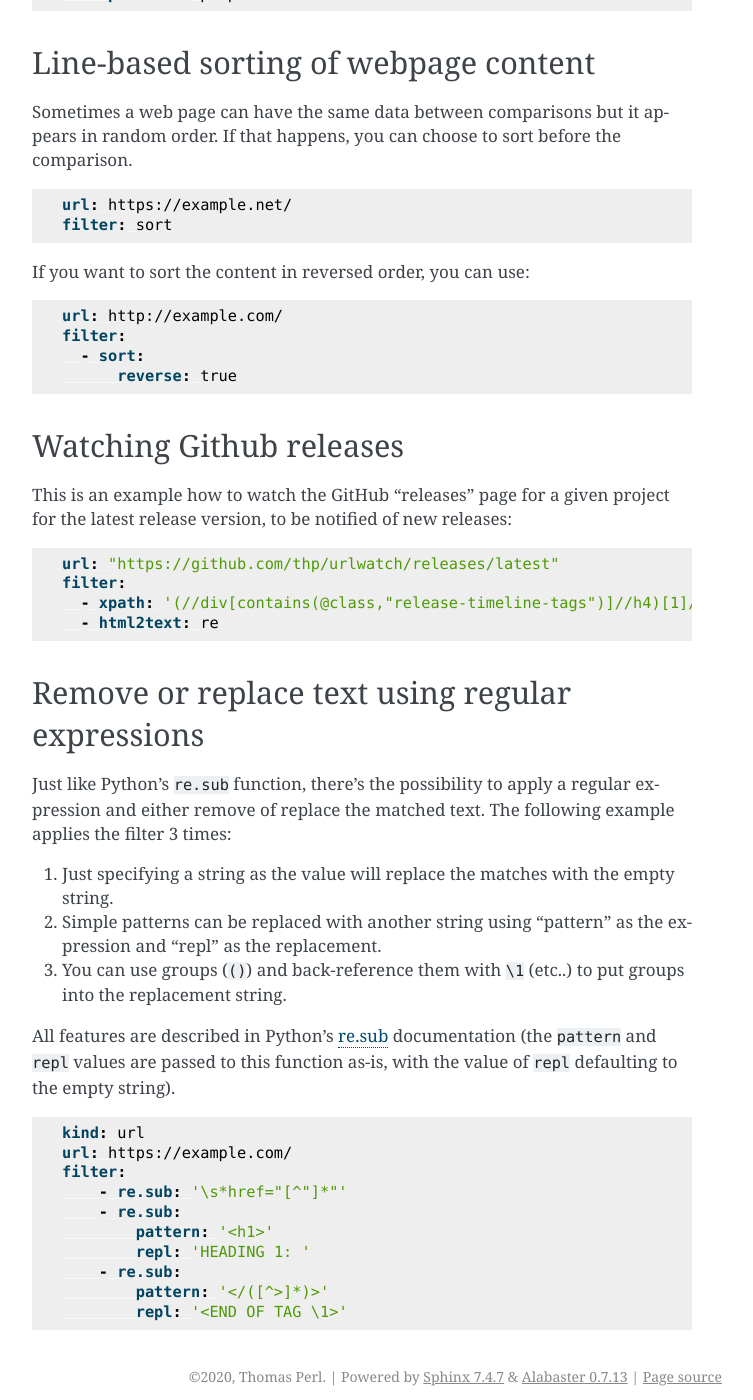
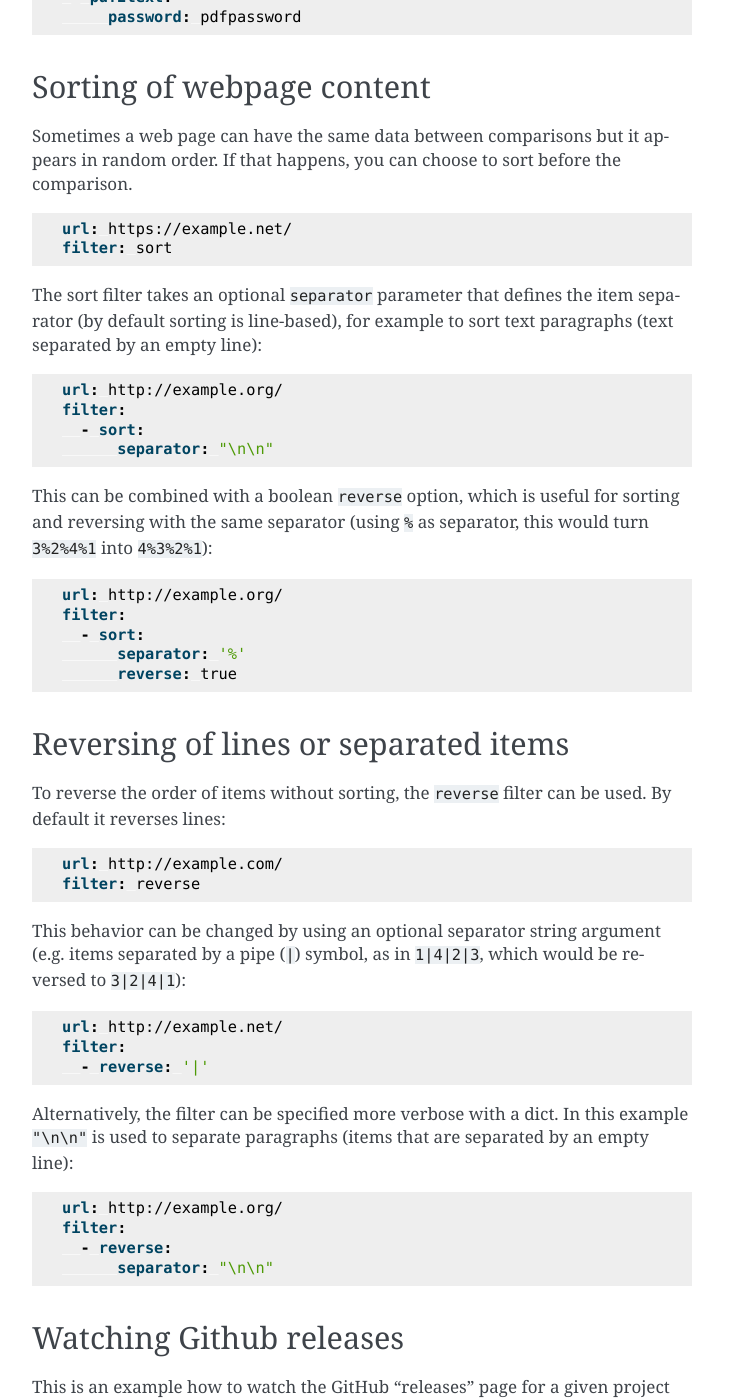
Before and after one commit to thp/urlwatch, a Sphinx documentation site: the page built from docs/source/filters.rst, in a window 1280 px wide and 1400 px high, scrolled down 4233 px. Shown: the whole window, without its empty margins (388-1141 px from the left). Built offline with Sphinx 7.4.7, drawn with Linux system fonts in a browser that asks for light colours; some of the changed text lies outside the part shown.

Commit message:
Add 'reverse' filter, improve 'sort' filter (Closes #497, closes #503)

```diff
--- a/docs/source/filters.rst
+++ b/docs/source/filters.rst
@@ -42,8 +42,9 @@
 - **pdf2text**: Convert PDF to plaintext
 - **ical2text**: Convert `iCalendar`_ to plaintext
 - **re.sub**: Replace text with regular expressions using Python's re.sub
+- **reverse**: Reverse input items
 - **sha1sum**: Calculate the SHA-1 checksum of the content
-- **sort**: Sort the results before comparison
+- **sort**: Sort input items
 - **strip**: Strip leading and trailing whitespace
 - **xpath**: Filter XML/HTML using XPath expressions
 
@@ -257,15 +258,62 @@
    url: https://example.net/
    filter: sort
 
+The sort filter takes an optional ``separator`` parameter that defines
+the item separator (by default sorting is line-based), for example to
+sort text paragraphs (text separated by an empty line):
 
-If you want to sort the content in reversed order, you can use:
+.. code:: yaml
+
+   url: http://example.org/
+   filter:
+     - sort:
+         separator: "\n\n"
+
+This can be combined with a boolean ``reverse`` option, which is useful
+for sorting and reversing with the same separator (using ``%`` as
+separator, this would turn ``3%2%4%1`` into ``4%3%2%1``):
+
+.. code:: yaml
+
+   url: http://example.org/
+   filter:
+     - sort:
+         separator: '%'
+         reverse: true
+
+
+Reversing of lines or separated items
+-------------------------------------
+
+To reverse the order of items without sorting, the ``reverse`` filter
+can be used. By default it reverses lines:
 
 .. code:: yaml
 
    url: http://example.com/
+   filter: reverse
+
+This behavior can be changed by using an optional separator string
+argument (e.g. items separated by a pipe (``|``) symbol,
+as in ``1|4|2|3``, which would be reversed to ``3|2|4|1``):
+
+.. code:: yaml
+
+   url: http://example.net/
    filter:
-     - sort:
-         reverse: true
+     - reverse: '|'
+
+Alternatively, the filter can be specified more verbose with a dict.
+In this example ``"\n\n"`` is used to separate paragraphs (items that
+are separated by an empty line):
+
+.. code:: yaml
+
+   url: http://example.org/
+   filter:
+     - reverse:
+         separator: "\n\n"
+
 
 Watching Github releases
 ------------------------
```
Also changed, not shown: other parts of docs/source/filters.rst (+2 -2 lines), CHANGELOG.md (+2 -0 lines), 2 other files.
